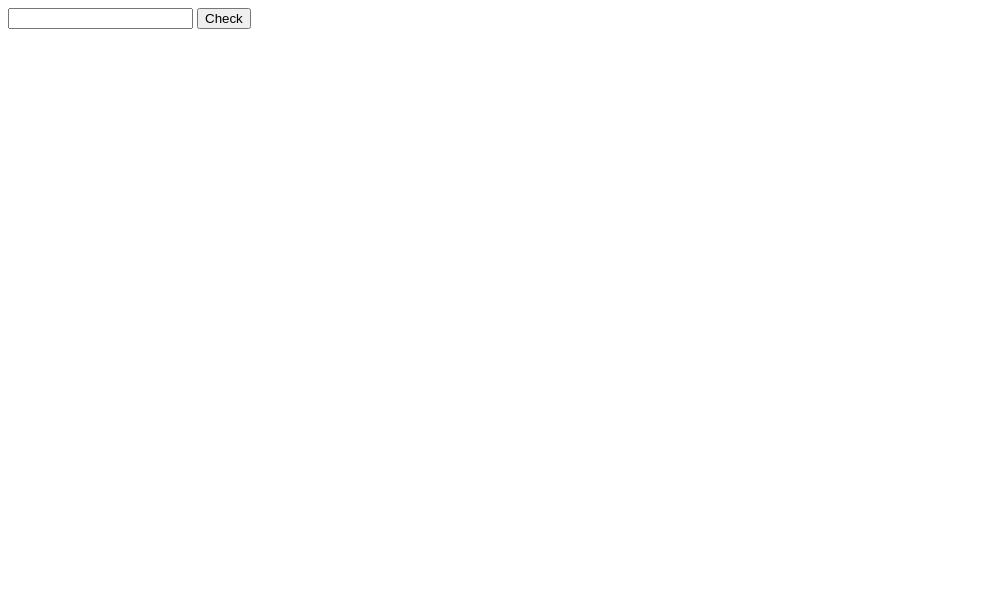
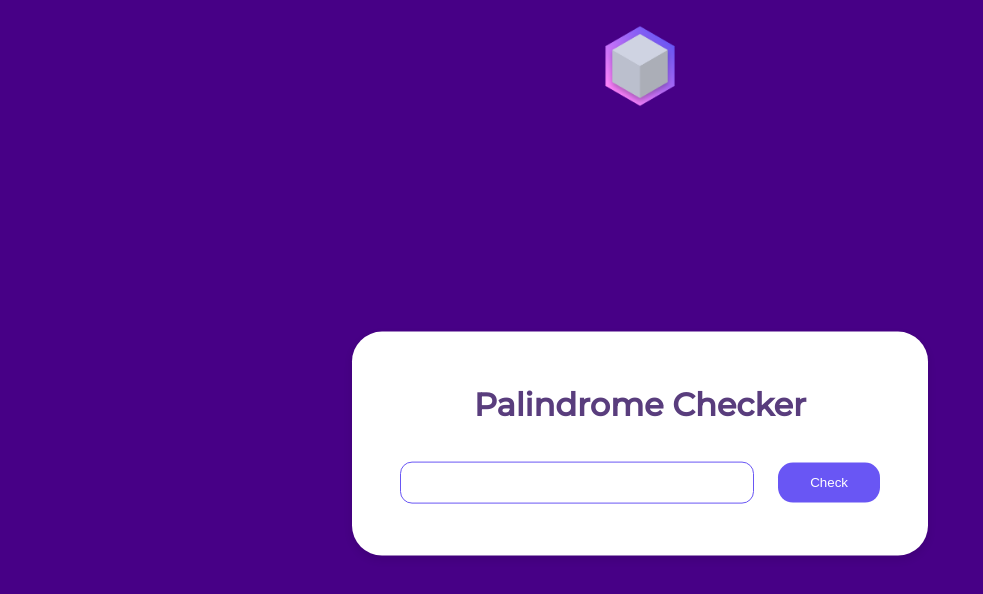
Before and after one commit to Equirizon/Palindrome-Checker, a plain HTML site: page index.html in a window 1280 px wide. Shown: the whole page, without its empty margins (0-983 px from the left). Drawn offline with Linux system fonts and the light colour scheme.

Commit message:
addded styling

```diff
--- a/index.html
+++ b/index.html
@@ -3,15 +3,21 @@
 <head>
     <meta charset="UTF-8">
     <meta name="viewport" content="width=device-width, initial-scale=1.0">
-    <title>Document</title>
+    <title>Palindrome Checker</title>
     <link rel="stylesheet" href="styles.css">
 </head>
 <body>
-    <form>
-    <input id="text-input" type="text"/>
-    <button id="check-btn" type="button">Check</button>
-    <span id="result"></span>
-    </form>
+    <div class="main-container">
+        <img src="assets/Folder Icon 1.5.png" alt="Icon" class="logo" />
+        <div class="form">
+            <h1>Palindrome Checker</h1>
+            <div class="input-container">
+                <input id="text-input" type="text"/>
+                <button id="check-btn" type="button">Check</button>
+            </div>
+            <div id="result" class="hidden"></div>
+        </div>
+    </div>
     <script src="script.js"></script>
 </body>
 </html>
--- a/script.js
+++ b/script.js
@@ -1,6 +1,7 @@
 const button = document.getElementById("check-btn");
 const input = document.getElementById("text-input");
 const output = document.getElementById("result");
+const form = document.querySelector(".hidden");
 
 button.addEventListener('click', () => {
     const word = input.value;
@@ -9,6 +10,7 @@ button.addEventListener('click', () => {
 
 const palindromeEngine = (word) => {
     console.log('-- start --');
+    form.classList.remove("hidden");
     const regEx = /[^a-z]/ig;
     const filter = word.replace(regEx, '').toLowerCase(); //removes non-letter characters
     const arr = Array.from(filter).reverse();
--- a/styles.css
+++ b/styles.css
@@ -0,0 +1,108 @@
+@import url('https://fonts.googleapis.com/css2?family=Montserrat:wght@500;ital,wght@0,200;0,300;0,400;0,500;0,600;0,700;0,800;0,900;1,400;1,500&family=Cinzel:wght@500&family=DM+Sans:wght@500&family=Poppins:ital,wght@0,100;0,200;0,300;0,400;0,500;0,600;0,700;0,800;0,900;1,100;1,200;1,300;1,400;1,500;1,600;1,700;1,800;1,900&display=swap');
+
+:root {
+    --text-color: #593d7d;
+    --font-family: Montserrat;
+    --background: #470086;
+}
+
+html {
+    scroll-behavior: smooth;
+    font-family: var(--font-family), Arial, Helvetica, sans-serif;
+}
+
+body {
+    margin: 0;
+    background-color: var(--background);
+}
+
+.logo {
+    display: block;
+    margin: 1rem auto;
+    width: 100px;
+    height: auto;
+}
+
+.main-container {
+    display: flex;
+    flex-direction: column;
+    align-items: center;
+    height: 100vh;
+}
+
+.form {
+    display: flex;
+    flex-direction: column;
+    align-items: center;
+    position: relative;
+    height: max-content;
+    min-height: 10rem;
+    color: var(--text-color);
+    width: 30rem;
+    padding: 2rem 3rem;
+    margin: auto;
+    background-color: #fff;
+    border-radius: 30px;
+    box-shadow: 0 4px 8px rgba(0, 0, 0, 0.1);
+    transform: translate(0, -10%);
+}
+
+.input-container {
+    display: flex;
+    flex-direction: row;
+    align-items: center;
+    justify-content: space-between;
+    width: 100%;
+}
+
+.form input {
+    border: 1px solid #6956f4;
+    border-radius: 12px;
+    font-size: 1.3rem;
+    padding: .5rem;
+    width: 70%;
+}
+
+.form input, .form span, #check-btn {
+    margin: 1rem 0;
+}
+
+.form input[type="text"] {
+    font-size: 1.3rem;
+}
+
+#result {
+    background-color: #3f3b63;
+    color: #fff;
+    border: none;
+    width: calc(100% - 1rem);
+    border-radius: 15px;
+    transition: transform 0.3s ease, background-color 0.3s ease;
+    margin: 0.67em 0; /* Same margin height as default h1 */
+    align-items: center;
+    justify-content: center;
+    padding: 1rem 0 1rem 1rem;
+    background-color: #5a5c63;
+    color: #e8e5ff;
+    border-radius: 15px;
+    box-shadow: inset 2px 2px 5px rgba(0, 0, 0, 0.3);
+}
+
+#check-btn {
+    background-color: #6956f4;
+    color: #fff;
+    border: none;
+    padding: 0.8rem 2rem;
+    border-radius: 15px;
+    cursor: pointer;
+    transition: transform 0.3s ease, background-color 0.3s ease;
+}
+
+#check-btn:hover {
+    transform: scale(1.1);
+    background-color: #5745d4;
+}
+
+.hidden {
+    display: none;
+}
```
Also changed, not shown: assets/Folder Icon 1.5.png (added).
